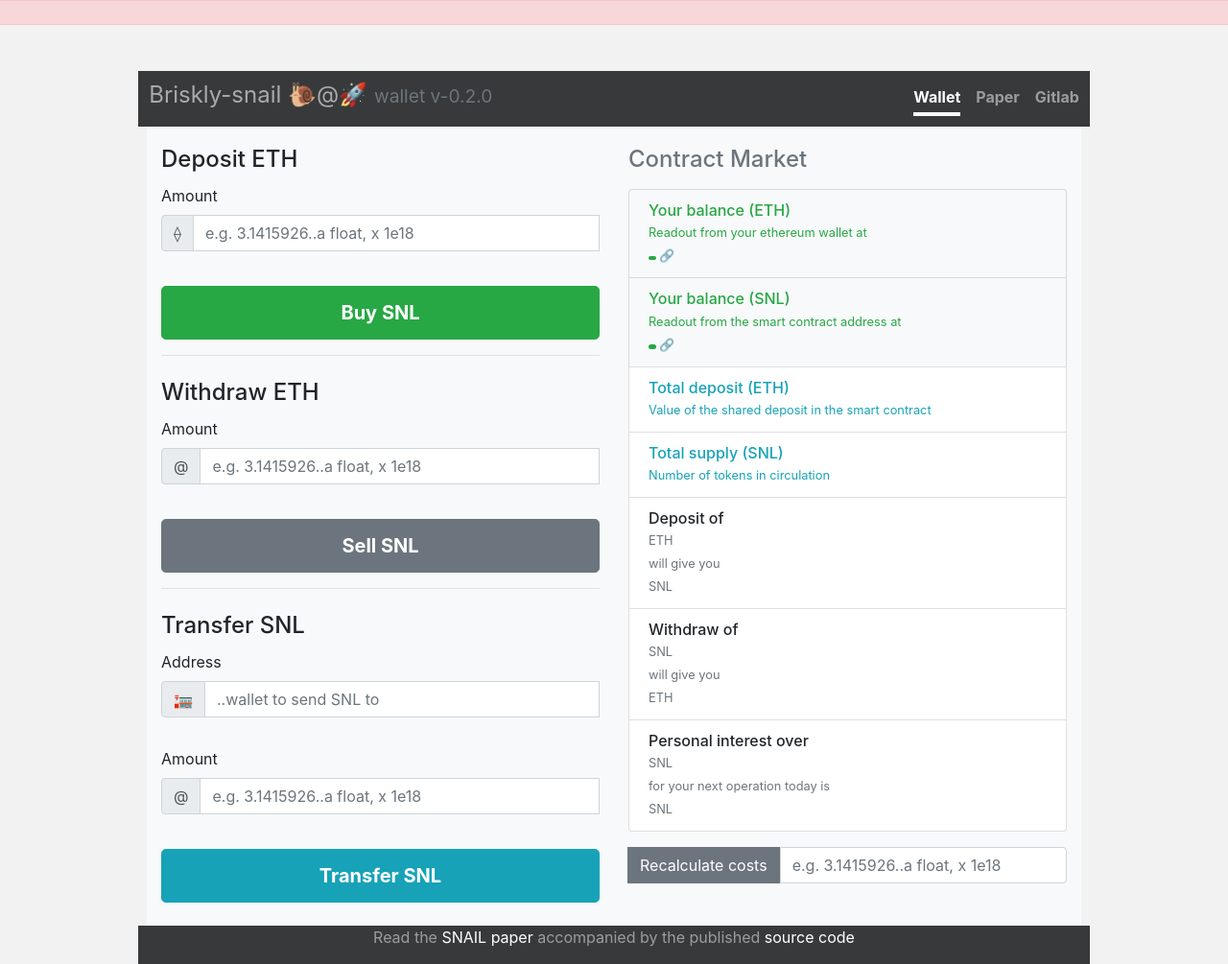
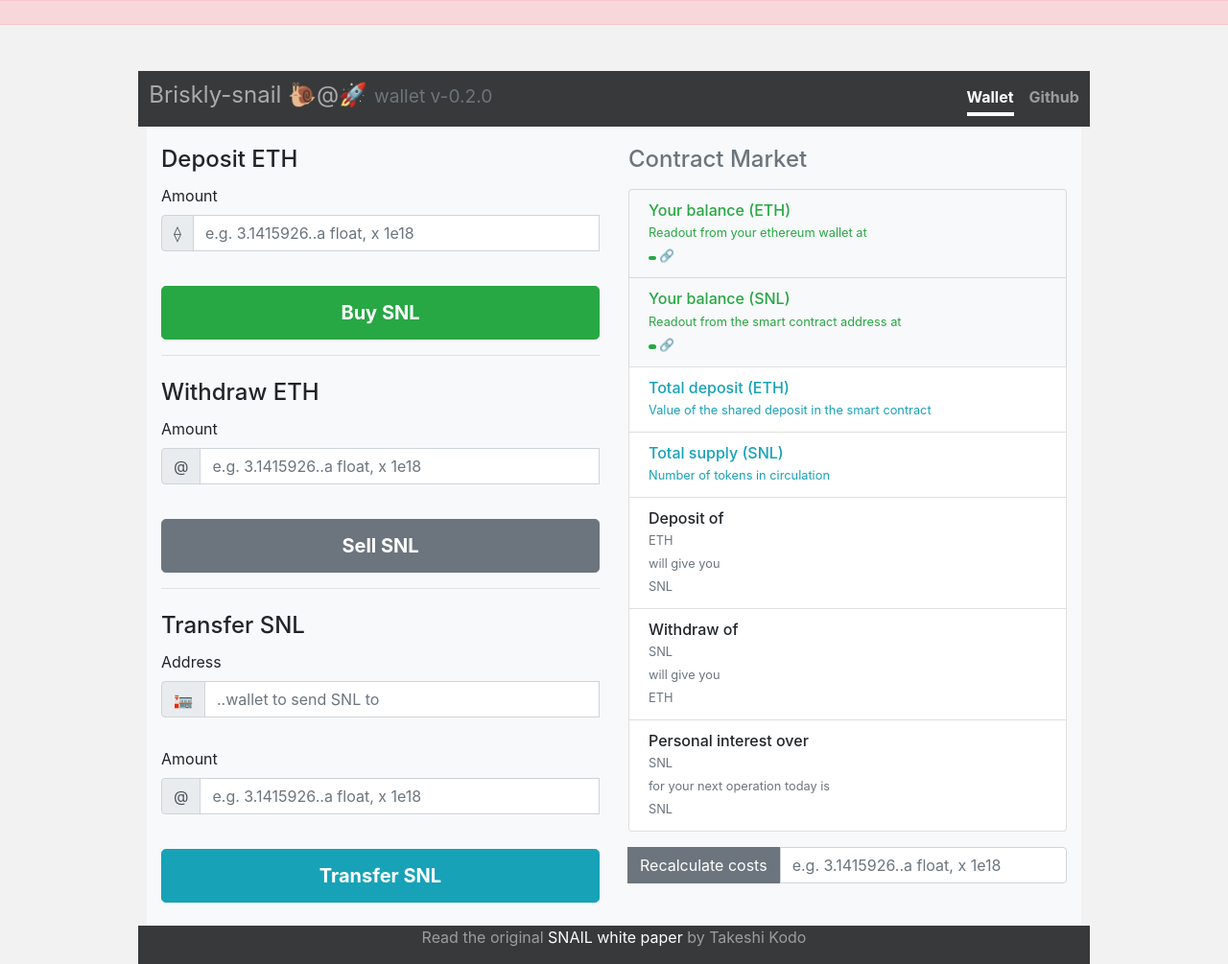
Before and after one commit to briskly-snail/bsnl-wallet, a website built with webpack: page app/index.html in a window 1280 px wide. Shown: the whole page at 96% size. Built offline with nearby package versions, Linux system fonts and the light colour scheme; what truffle-contract would draw is missing.

Commit message:
Update links

```diff
--- a/app/index.html
+++ b/app/index.html
@@ -24,8 +24,7 @@
           <h3 class="masthead-brand">Briskly-snail 🐌@🚀 <small class="text-muted">wallet v-</small><small class="text-muted" id="wallet-version"></small></h3>
           <nav class="nav nav-masthead justify-content-center">
             <a class="nav-link active" href="#">Wallet</a>
-            <a class="nav-link" href="https://gitlab.com/takeshikodo/snl-wallet/paper.pdf">Paper</a>
-            <a class="nav-link" href="https://gitlab.com/takeshikodo/snl-wallet/">Gitlab</a>
+            <a class="nav-link" href="https://github.com/briskly-snail/bsnl-wallet">Github</a>
           </nav>
         </div>
       </header>
@@ -221,7 +220,7 @@
 
       <footer class="mastfoot mt-auto">
         <div class="inner">
-          <p>Read the <a href="https://gitlab.com/takeshikodo/snl-wallet/paper.pdf">SNAIL paper</a> accompanied by the published  <a href="https://gitlab.com/takeshikodo/snl-wallet">source code</a></p>
+          <p>Read the original <a href="https://gitlab.com/takeshikodo/snl-wallet/">SNAIL white paper</a> by Takeshi Kodo</p>
         </div>
       </footer>
     </div>
```
Also changed, not shown: build/index.html.
